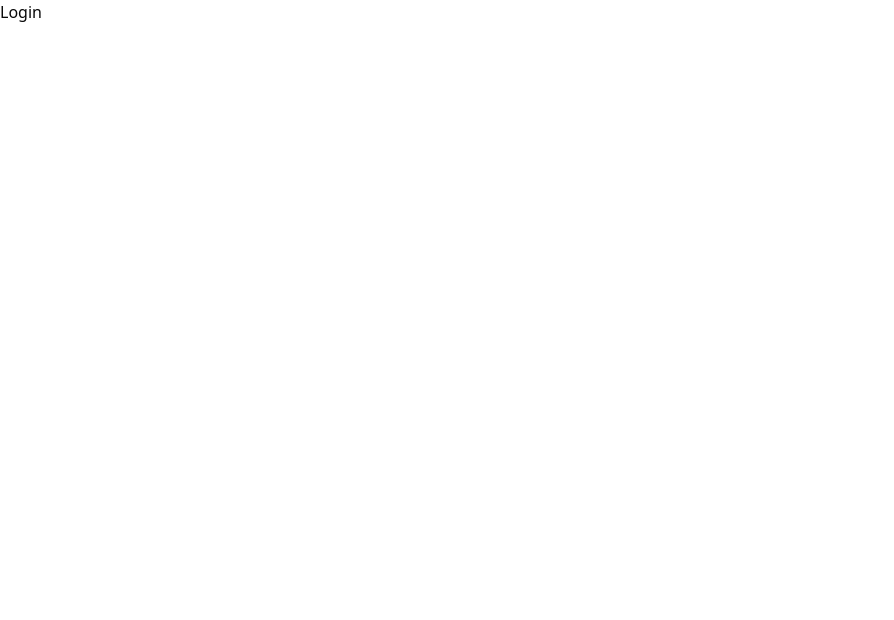
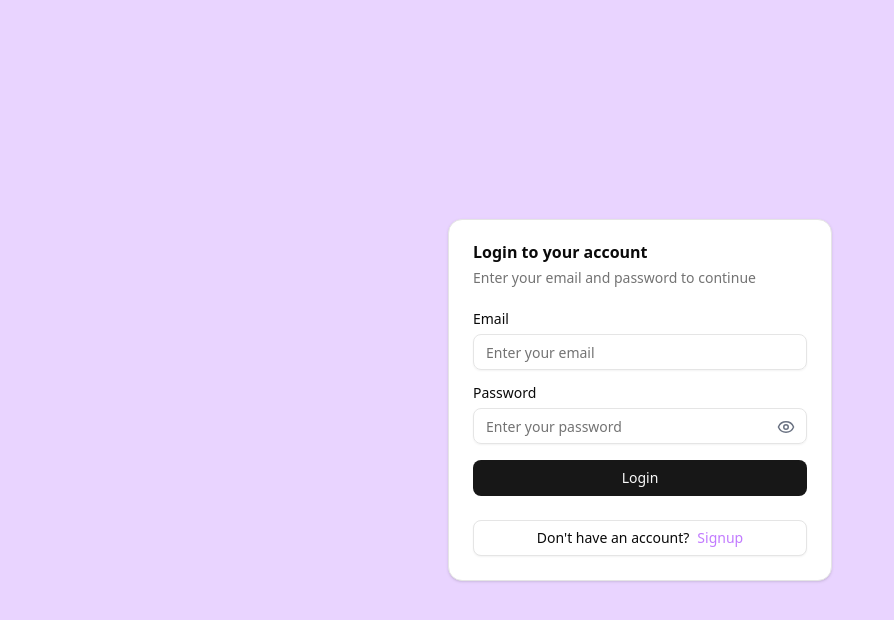
Before and after one commit to RahulChauhan101/E-cart-Frontend, a React (Vite) app: page /login in a window 1280 px wide. Shown: the top 620 px of the page, without its empty margins (0-894 px from the left). Built offline with nearby package versions, Linux system fonts and the light colour scheme.

Commit message:
2/1/2026  signup page api call

```diff
--- a/package.json
+++ b/package.json
@@ -13,6 +13,7 @@
     "@radix-ui/react-label": "^2.1.8",
     "@radix-ui/react-slot": "^1.2.4",
     "@tailwindcss/vite": "^4.1.18",
+    "axios": "^1.13.2",
     "class-variance-authority": "^0.7.1",
     "clsx": "^2.1.1",
     "lucide-react": "^0.562.0",
--- a/src/pages/Login.jsx
+++ b/src/pages/Login.jsx
@@ -1,9 +1,147 @@
-import React from 'react'
+import React, { useState } from "react";
+import { Button } from "@/components/ui/button";
+import {
+  Card,
+  CardContent,
+  CardDescription,
+  CardFooter,
+  CardHeader,
+  CardTitle,
+} from "@/components/ui/card";
+import { Input } from "@/components/ui/input";
+import { Label } from "@/components/ui/label";
+import { Eye, EyeOff, Loader2 } from "lucide-react";
+import { toast } from "react-toastify";
+import { Link } from "react-router-dom";
 
 const Login = () => {
+  const [showPassword, setShowPassword] = useState(false);
+  const [loading, setLoading] = useState(false);
+
+  const [formData, setFormData] = useState({
+    email: "",
+    password: "",
+  });
+
+  const handleChange = (e) => {
+    const { name, value } = e.target;
+    setFormData((prev) => ({
+      ...prev,
+      [name]: value,
+    }));
+  };
+
+  const submitHandler = async (e) => {
+    e.preventDefault();
+    setLoading(true);
+
+    const toastId = toast.loading("Logging in...");
+
+    try {
+      // 🔥 API call simulation
+      await new Promise((resolve) => setTimeout(resolve, 2000));
+
+      toast.update(toastId, {
+        render: "Login successful 🎉",
+        type: "success",
+        isLoading: false,
+        autoClose: 3000,
+      });
+    } catch (error) {
+      toast.update(toastId, {
+        render: "Login failed ❌",
+        type: "error",
+        isLoading: false,
+        autoClose: 3000,
+      });
+    } finally {
+      setLoading(false);
+    }
+  };
+
   return (
-    <div>Login</div>
-  )
-}
+    <div className="flex justify-center items-center min-h-screen bg-purple-200">
+      <Card className="w-full max-w-sm">
+        <CardHeader>
+          <CardTitle>Login to your account </CardTitle>
+          <CardDescription>
+            Enter your email and password to continue
+          </CardDescription>
+        </CardHeader>
 
-export default Login
+        <CardContent>
+          <form onSubmit={submitHandler} className="space-y-4">
+            {/* Email */}
+            <div className="grid gap-2">
+              <Label htmlFor="email">Email</Label>
+              <Input
+                id="email"
+                name="email"
+                type="email"
+                placeholder="Enter your email"
+                value={formData.email}
+                onChange={handleChange}
+                required
+              />
+            </div>
+
+            {/* Password */}
+            <div className="grid gap-2">
+              <Label htmlFor="password">Password</Label>
+              <div className="relative">
+                <Input
+                  id="password"
+                  name="password"
+                  type={showPassword ? "text" : "password"}
+                  placeholder="Enter your password"
+                  value={formData.password}
+                  onChange={handleChange}
+                  required
+                />
+                <button
+                  type="button"
+                  onClick={() => setShowPassword(!showPassword)}
+                  className="absolute right-3 top-2.5 text-gray-500 hover:text-gray-700"
+                >
+                  {showPassword ? <EyeOff size={18} /> : <Eye size={18} />}
+                </button>
+              </div>
+            </div>
+
+            {/* Login Button */}
+            <Button type="submit" className="w-full" disabled={loading}>
+              {loading ? (
+                <>
+                  <Loader2 className="mr-2 h-4 w-4 animate-spin" />
+                  Logging in...
+                </>
+              ) : (
+                "Login"
+              )}
+            </Button>
+          </form>
+        </CardContent>
+
+        {/* Signup Link */}
+        <CardFooter>
+          <Button variant="outline" className="w-full group" asChild>
+            <Link
+              to="/signup"
+              className="flex justify-center items-center gap-1
+                         text-sm text-600
+                         transition transform duration-200
+                         group-hover:text-purple-800
+                         hover:underline hover:scale-110"
+            >
+              Don&apos;t have an account?
+              <span className="font-medium text-purple-400 hover:underline
+              hover:text-purple-600 ">Signup</span>
+            </Link>
+          </Button>
+        </CardFooter>
+      </Card>
+    </div>
+  );
+};
+
+export default Login;
--- a/src/pages/signup.jsx
+++ b/src/pages/signup.jsx
@@ -1,4 +1,5 @@
 import React, { useState } from "react";
+import axios from "axios";
 import { Button } from "@/components/ui/button";
 import {
   Card,
@@ -12,45 +13,72 @@
 import { Label } from "@/components/ui/label";
 import { Eye, EyeOff, Loader2 } from "lucide-react";
 import { toast } from "react-toastify";
-import { Link } from "react-router-dom";
+import { Link, useNavigate } from "react-router-dom";
 
 const Signup = () => {
+  const navigate = useNavigate();
+
   const [showPassword, setShowPassword] = useState(false);
   const [loading, setLoading] = useState(false);
+
+  // 🔹 Frontend state (simple)
   const [formData, setFormData] = useState({
-    firstName: "",
-    lastName: "",
+    FirstName: "",
+    LastName: "",
     email: "",
     password: "",
   });
 
-  const handaleChange = (e) => {
+  // 🔹 Handle input change
+  const handleChange = (e) => {
     const { name, value } = e.target;
     setFormData((prev) => ({
       ...prev,
-      [name]: value
+      [name]: value,
     }));
   };
 
+  // 🔹 Submit handler
   const submitHandler = async (e) => {
     e.preventDefault();
-    console.log(formData);
+    console.log("SUBMIT DATA 👉", formData); // ✅ DEBUG
+
     setLoading(true);
     const toastId = toast.loading("Creating account...");
 
     try {
-      // 🔥 API call simulation
-      await new Promise((resolve) => setTimeout(resolve, 2000));
+      const res = await axios.post(
+        "http://localhost:5000/api/users/register",
+        {
+          FirstName: formData.FirstName,
+          LastName: formData.LastName,
+          email: formData.email,
+          password: formData.password,
+        },
+        {
+          headers: {
+            "Content-Type": "application/json",
+          },
+        }
+      );
+
+      console.log("API RESPONSE 👉", res.data);
 
       toast.update(toastId, {
-        render: "Account created successfully 🎉",
+        render: res.data.message || "Signup successful 🎉",
         type: "success",
         isLoading: false,
         autoClose: 3000,
       });
+
+      navigate("/login");
     } catch (error) {
+      console.error("API ERROR 👉", error);
+
       toast.update(toastId, {
-        render: "Signup failed ❌",
+        render:
+          error.response?.data?.message ||
+          "Signup failed ❌ Please try again",
         type: "error",
         isLoading: false,
         autoClose: 3000,
@@ -66,7 +94,7 @@
         <CardHeader>
           <CardTitle>Create your account</CardTitle>
           <CardDescription>
-            Enter given details to create your account
+            Enter details to create your account
           </CardDescription>
         </CardHeader>
 
@@ -77,23 +105,20 @@
               <div className="grid gap-2">
                 <Label>First Name</Label>
                 <Input
-                  id="firstName"
-                  name= "firstName"
-                  type="text"
-                  value={formData.firstName}
-                  onChange={handaleChange}
+                  name="FirstName"
+                  value={formData.FirstName}
+                  onChange={handleChange}
                   placeholder="First Name"
                   required
                 />
               </div>
+
               <div className="grid gap-2">
                 <Label>Last Name</Label>
                 <Input
-                  id="lastName"
-                  name="lastName"
-                  type="text"
-                  value={formData.lastName}
-                  onChange={handaleChange}
+                  name="LastName"
+                  value={formData.LastName}
+                  onChange={handleChange}
                   placeholder="Last Name"
                   required
                 />
@@ -104,12 +129,11 @@
             <div className="grid gap-2">
               <Label>Email</Label>
               <Input
-                id="email"
+                type="email"
                 name="email"
-                type="email"
                 value={formData.email}
-                onChange={handaleChange}
-                placeholder=" Enter yor Email id"
+                onChange={handleChange}
+                placeholder="Enter your email"
                 required
               />
             </div>
@@ -119,12 +143,11 @@
               <Label>Password</Label>
               <div className="relative">
                 <Input
-                  id="password"
+                  type={showPassword ? "text" : "password"}
                   name="password"
-                  placeholder="Password"
-                  type={showPassword ? "text" : "password"}
                   value={formData.password}
-                  onChange={handaleChange}
+                  onChange={handleChange}
+                  placeholder="Enter password"
                   required
                 />
                 <button
@@ -151,22 +174,11 @@
           </form>
         </CardContent>
 
+        {/* Login link */}
         <CardFooter>
-          <Button variant="outline" className="w-full group">
-  <span className="text-sm text-gray-600 group-hover:text-purple-800  transition">
-    Already have an account?
-    <Link
-      to="/login"
-className=" m-2 inline-block transform transition duration-200 hover:underline hover:scale-125"
-
-    >
-      Login
-    </Link>
-  </span>
-</Button>
-
-
-
+          <Button variant="outline" className="w-full" asChild>
+            <Link to="/login">Already have an account? Login</Link>
+          </Button>
         </CardFooter>
       </Card>
     </div>
```
Also changed, not shown: 1 other file (tests, documents, lock files or other folders).
